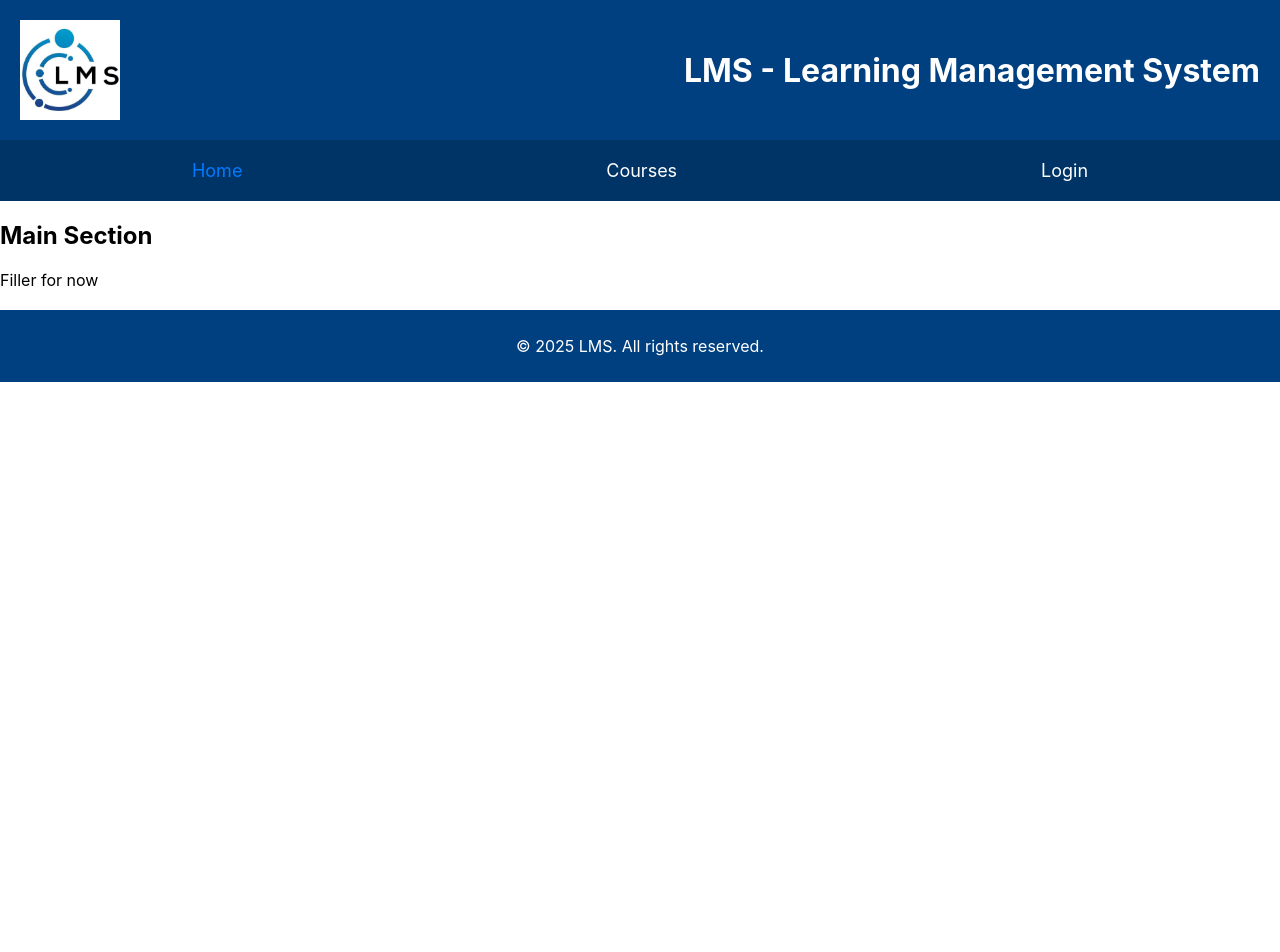
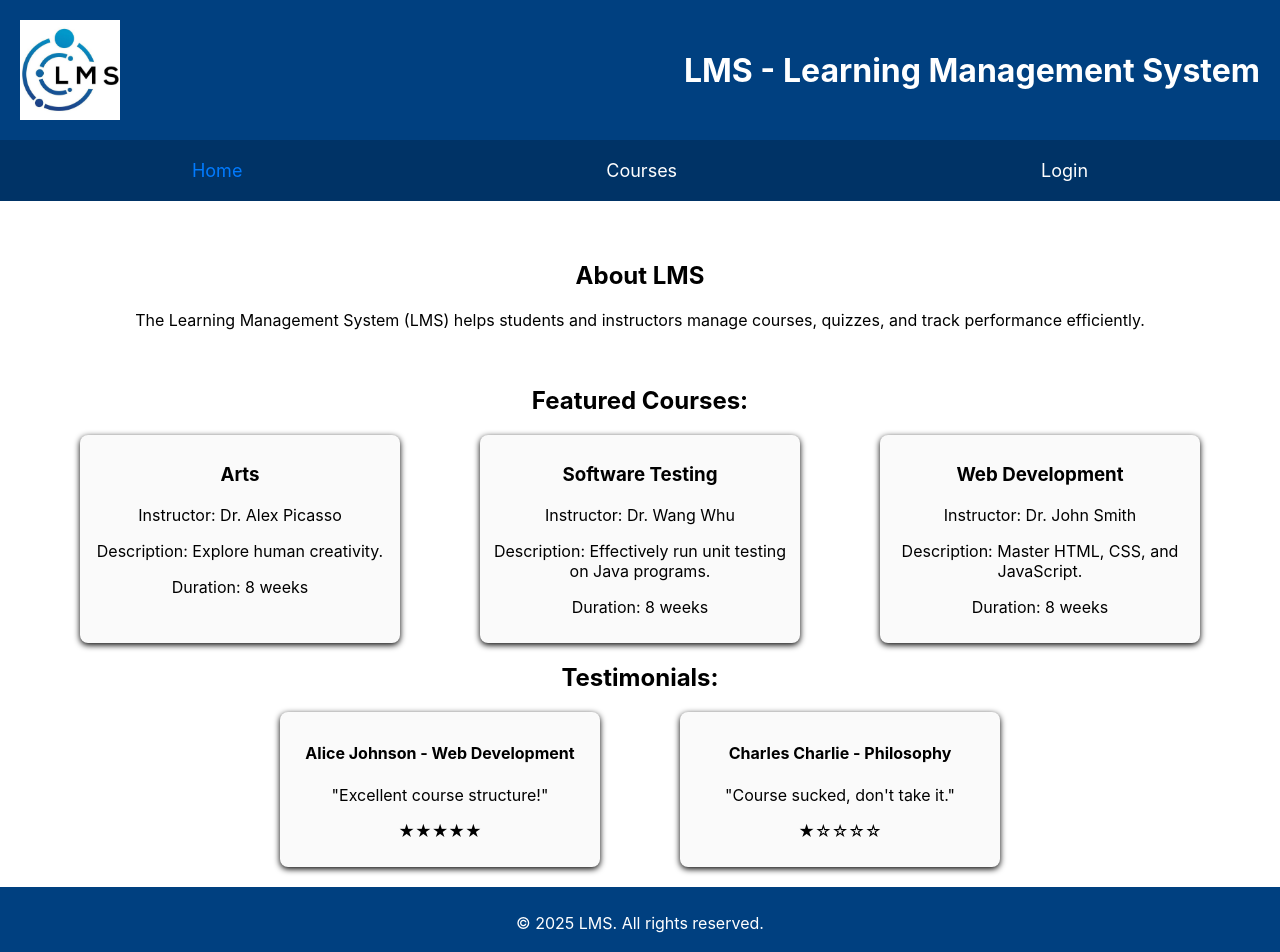
Before and after one commit to ebadr761/my-lms-app, a React (Create React App) app: page / in a window 1280 px wide. Shown: the top 952 px of the page. Before the commit the page ends 800 px from the top, so only its background shows below. Built offline with nearby package versions, Linux system fonts and the light colour scheme.

Commit message:
Finished HomePage

```diff
--- a/src/components/MainSection.js
+++ b/src/components/MainSection.js
@@ -3,14 +3,54 @@ import courses from "../data/courses";
 import testimonials from "../data/testimonials";
 import "../styles/MainSection.css";
 
+const getRandomCourses = (courses, count) => {
+  return courses.sort(() => 0.5 - Math.random()).slice(0, count);
+};
+
 const MainSection = () => {
-    return (
-      <div>
-        <main>
-          <h2>Main Section</h2>
-          <p>Filler for now</p>
+  const [featuredCourses, setFeaturedCourses] = useState([]);
+  const [randomTestimonials, setRandomTestimonials] = useState([]);
+
+    useEffect(() => {
+      setFeaturedCourses(getRandomCourses(courses, 3));
+      setRandomTestimonials(getRandomCourses(testimonials, 2))
+      }, []);
+
+  return (
+        <main className="index">
+
+          <section className="about">
+            <h2>About LMS</h2>
+            <p>The Learning Management System (LMS) helps students and instructors manage courses, quizzes, and track performance efficiently.</p>
+          </section>
+
+          <section className="featuredCourses">
+            <h2 className="featCoursesHeader">Featured Courses:</h2>
+              <div className="coursesList">
+                {featuredCourses.map((course) => (
+                  <div key={course.id} className="courseDetails">
+                    <h3>{course.name}</h3>
+                     <p> Instructor: {course.instructor}</p>
+                     <p> Description: {course.description}</p>
+                     <p> Duration: {course.duration}</p>
+                </div>
+               ))}
+              </div>
+            </section>
+
+          <section className="Testimonials">
+            <h2 className="TestimonialsHeader"> Testimonials:</h2>
+            <div className="TestimonialsList">
+            {randomTestimonials.map((testament, index) => (
+            <div key={index} className="testament">
+              <h4>{testament.studentName} - {testament.courseName}</h4>
+              <p>"{testament.review}"</p>
+              <p>{'★'.repeat(testament.rating) + '☆'.repeat(5 - testament.rating)}</p>
+            </div>
+              ))}
+            </div>
+          </section>
         </main>
-      </div>
     );
   };
 
--- a/src/styles/MainSection.css
+++ b/src/styles/MainSection.css
@@ -1,3 +1,49 @@
-.main-section {
-    display: flex;
+.index {
+    background-color: white;
 }
+    .about {
+        padding: 20px;
+        text-align: center;
+        align-items: center;
+        margin: 20px auto;
+        max-width: 90%;
+    }
+
+    .featuredCourses {
+        text-align: center;
+    }
+      .coursesList {
+        display: flex;
+        flex-wrap: wrap;
+        justify-content: center;
+        gap: 80px;
+      }
+
+      .courseDetails {
+        border: 1px black;
+        padding: 10px;
+        border-radius: 8px;
+        width: 300px;
+        background-color: #fafafa;
+        box-shadow: 0px 2px 6px;
+      }
+
+    .Testimonials {
+        text-align: center;
+    }
+
+      .TestimonialsList {
+        display: flex;
+        flex-wrap: wrap;
+        justify-content: center;
+        gap: 80px;
+      }
+
+      .testament {
+        border: 1px black;
+        padding: 10px;
+        border-radius: 8px;
+        width: 300px;
+        background-color: #fafafa;
+        box-shadow: 0px 2px 6px;
+      }
```
